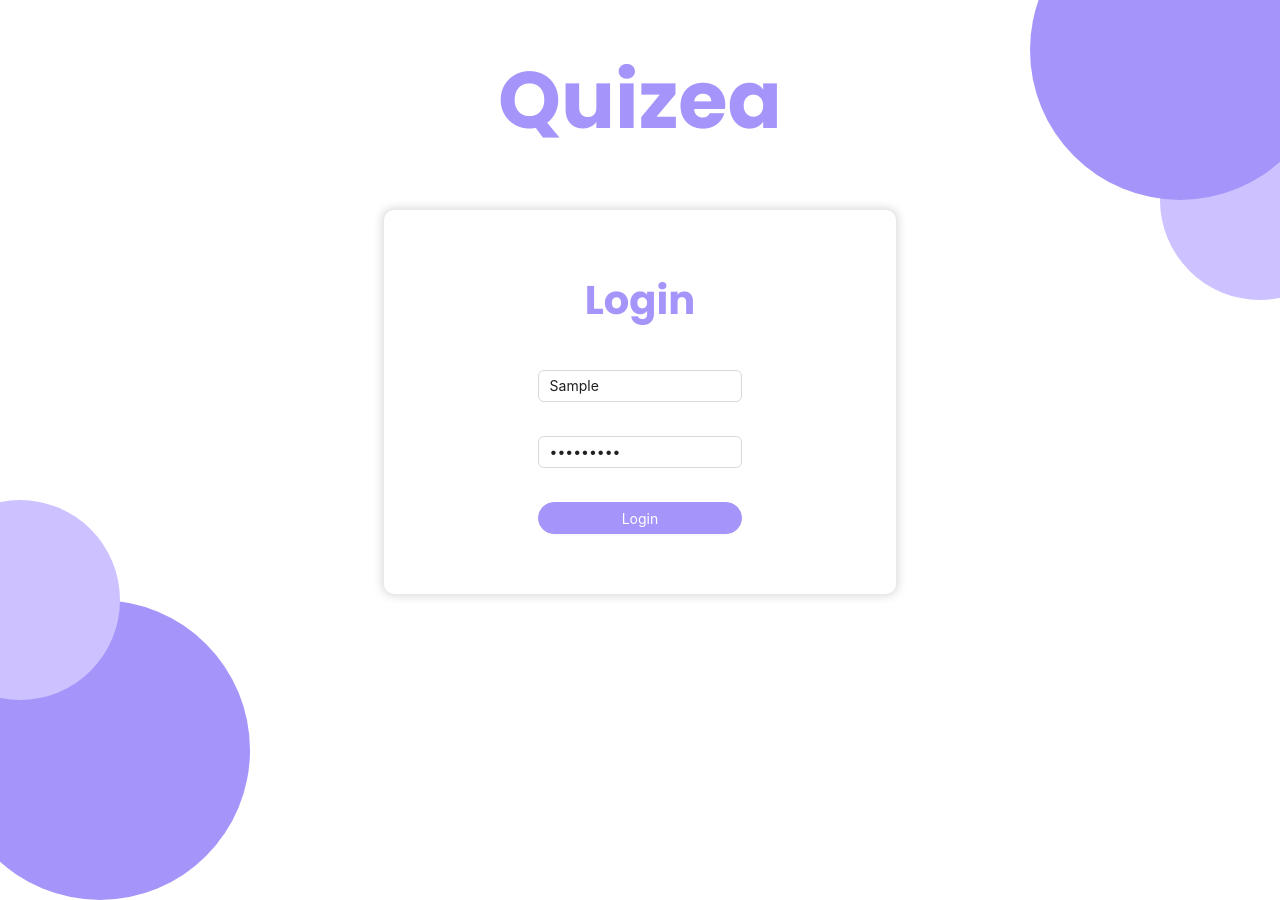
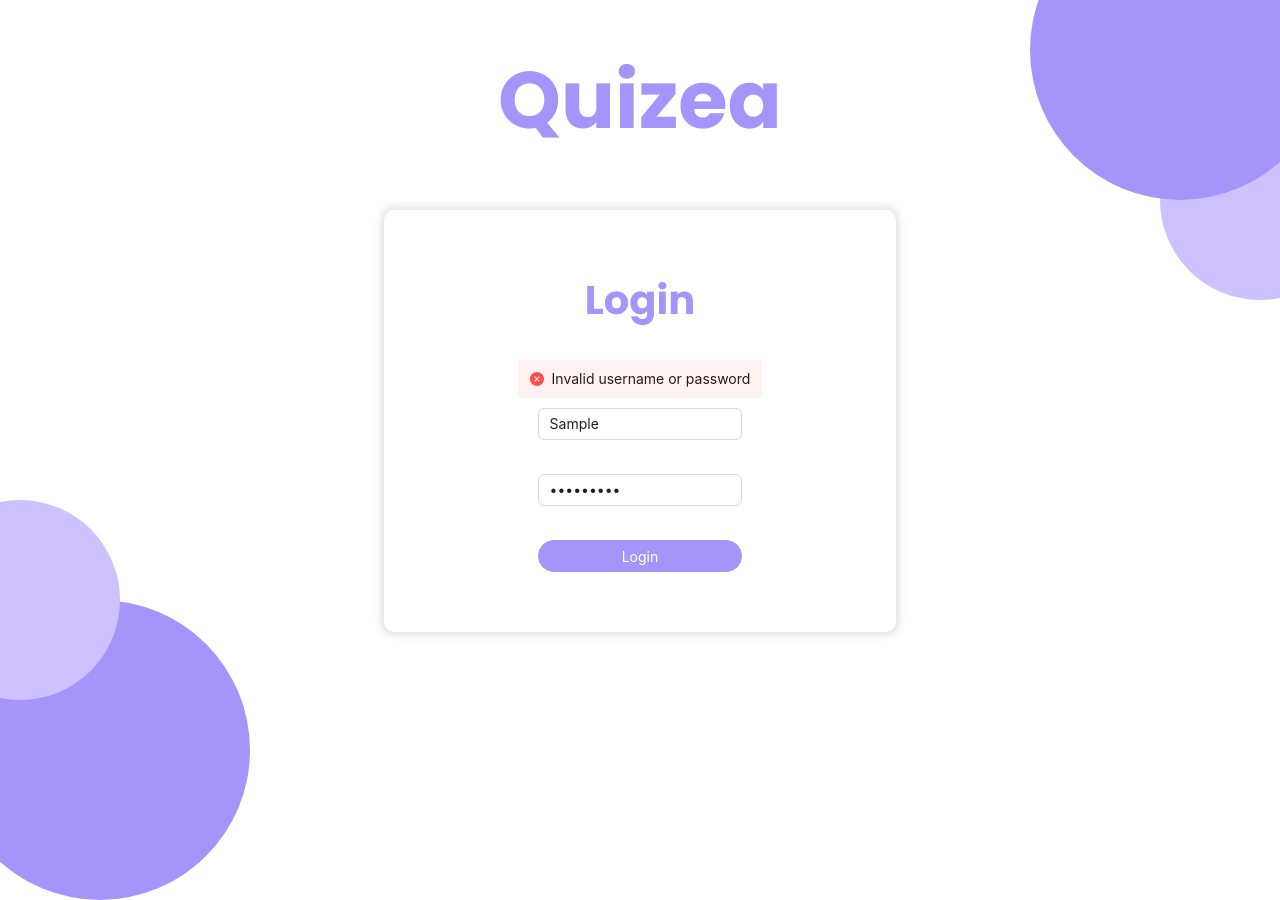
Before and after one commit to iqbalalayubbi/quiz-app, a React (Vite) app: page /login in a window 1280 px wide. Both pictures are taken after typing "Sample", "Sample123" into the empty fields and a click on the button "Login". Shown: the top 900 px of the page. Built offline with nearby package versions, Linux system fonts and the light colour scheme; no server answers.

Commit message:
feat: add alert error message when credential invalid qa-12

```diff
--- a/src/libs/components/components.ts
+++ b/src/libs/components/components.ts
@@ -2,5 +2,5 @@ export { Button } from "./Button/Button";
 export { Navigate } from "react-router-dom";
 export { QuizAnswer } from "./QuizAnswer/QuizAnswer";
 export { createContext } from "react";
-export { Flex, Modal, Spin } from "antd";
+export { Flex, Modal, Spin, Alert } from "antd";
 export { ClockCircleOutlined, LogoutOutlined } from "@ant-design/icons";
--- a/src/pages/Login/Login.tsx
+++ b/src/pages/Login/Login.tsx
@@ -1,16 +1,18 @@
 import { Form, Input, Flex } from "antd";
-import { Button } from "~/libs/components/components";
+import { Button, Alert } from "~/libs/components/components";
 import { FieldTypes } from "./libs/types/types";
 import type { FormProps } from "antd";
 import { USERNAME, PASSWORD } from "./libs/constants/constants";
 
+import { TokenStorage } from "~/libs/storage/storage";
+import { useNavigate, useState } from "~/libs/hooks/hooks";
+import { AppRoute } from "~/libs/enums/enums";
+
 import styles from "./styles.module.css";
-import { TokenStorage } from "~/libs/storage/storage";
-import { useNavigate } from "~/libs/hooks/hooks";
-import { AppRoute } from "~/libs/enums/enums";
 
 const Login: React.FC = () => {
   const navigate = useNavigate();
+  const [isInvalid, setIsInvalid] = useState<boolean>(false);
 
   const handleLoginUser: FormProps<FieldTypes>["onFinish"] = (values) => {
     const { username, password } = values;
@@ -18,6 +20,8 @@ const Login: React.FC = () => {
     if (username === USERNAME && password === PASSWORD) {
       TokenStorage.setToken(username);
       navigate(AppRoute.ROOT);
+    } else {
+      setIsInvalid(true);
     }
   };
 
@@ -40,6 +44,14 @@ const Login: React.FC = () => {
         vertical
       >
         <h1 className={styles["sub-title"]}>Login</h1>
+        {isInvalid && (
+          <Alert
+            className={styles["error-alert"]}
+            message="Invalid username or password"
+            type="error"
+            banner
+          />
+        )}
         <Form
           className={styles["form-login"]}
           name="form-login"
@@ -58,7 +70,7 @@ const Login: React.FC = () => {
           >
             <Input placeholder="password" type="password" />
           </Form.Item>
-          <Button htmlType="submit" type="primary" label="Login" />
+          <Button htmlType="submit" type="primary" label="Login" name="login" />
         </Form>
       </Flex>
     </Flex>
--- a/src/pages/Login/styles.module.css
+++ b/src/pages/Login/styles.module.css
@@ -75,7 +75,11 @@
 .sub-title {
   font-size: 40px;
   color: var(--primary);
-  margin-bottom: 40px;
+  margin-bottom: 20px;
+}
+
+.error-alert {
+  margin: 10px 0;
 }
 
 .form-login {
```
